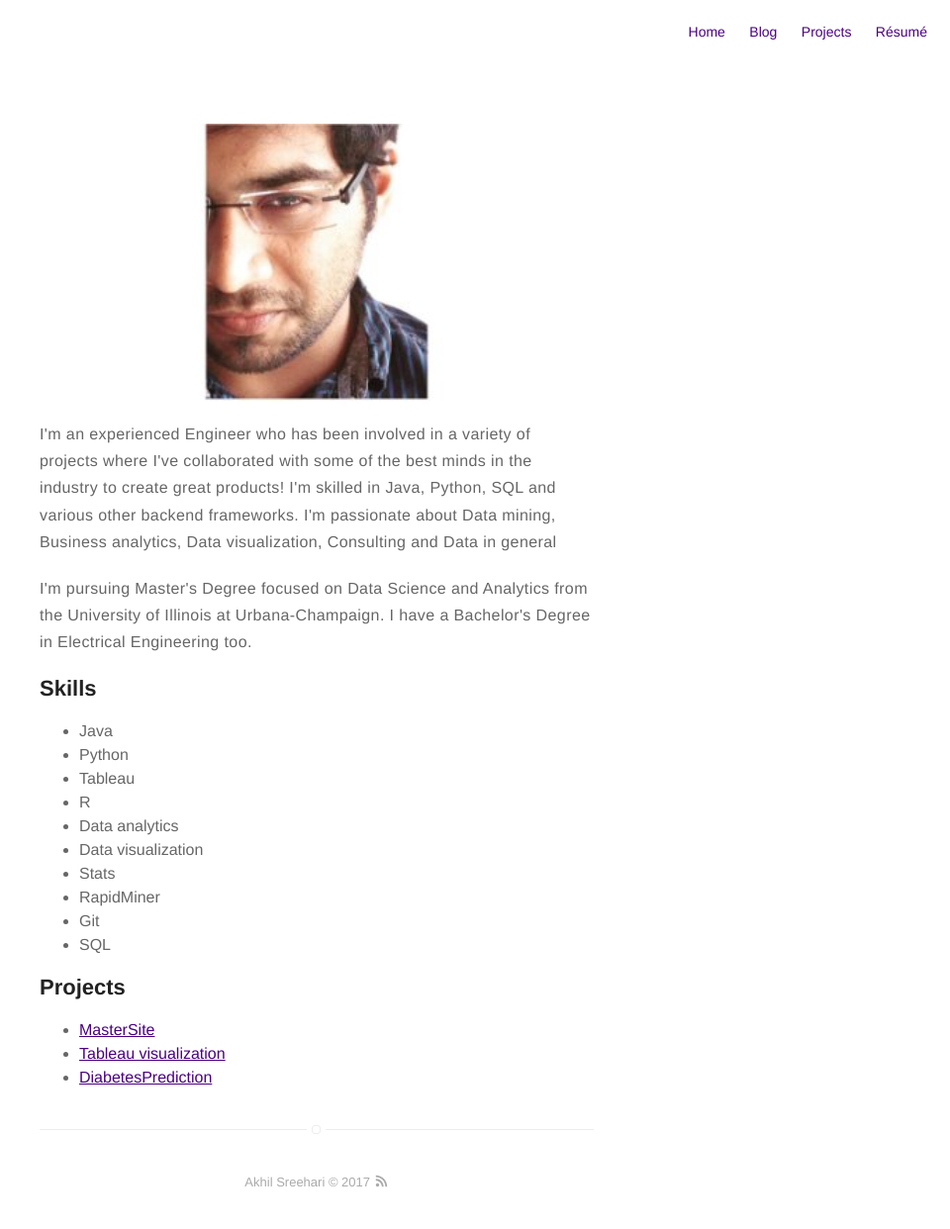
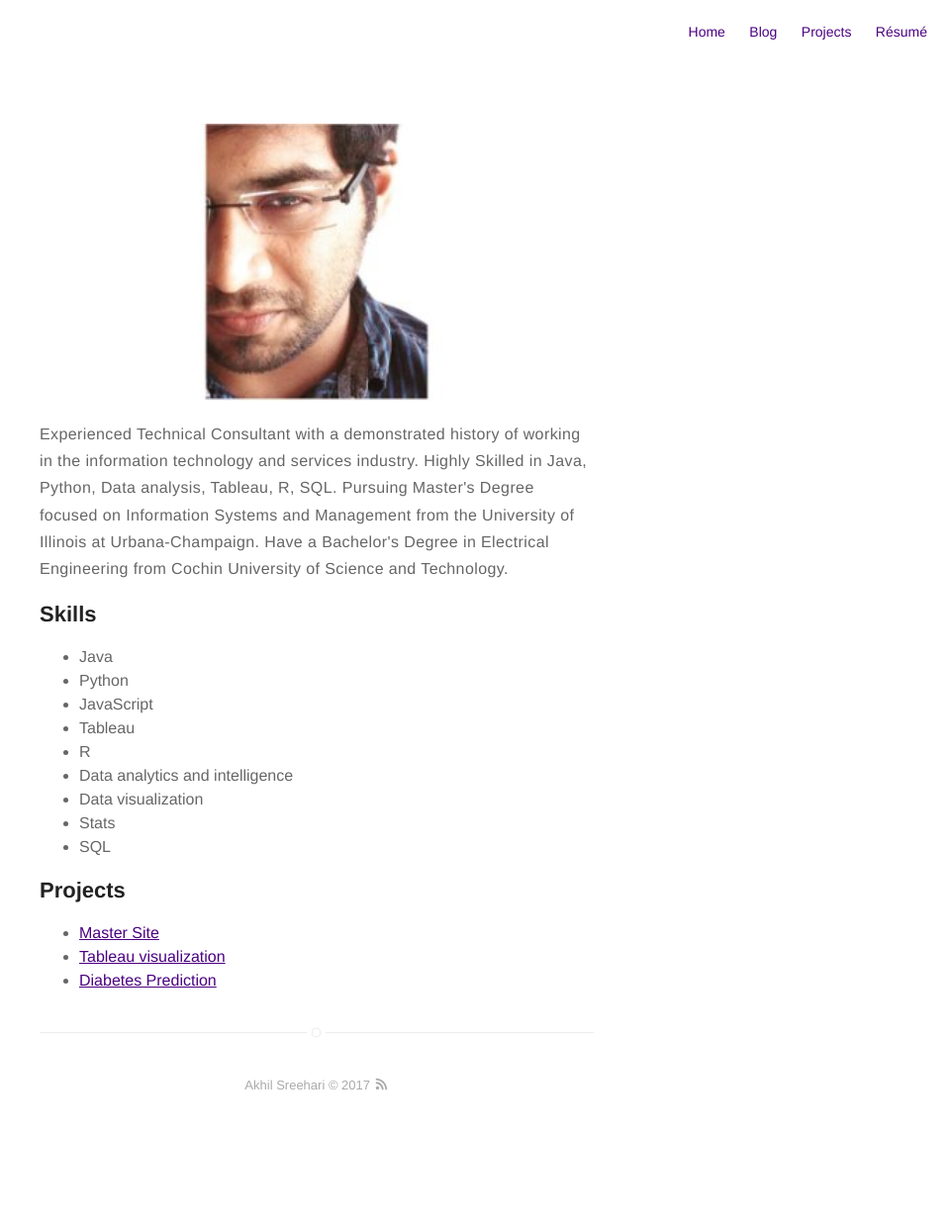
Before and after one commit to akhil-sreehari/master-site, a Jekyll site: the page built from about.md, in a window 1280 px wide. Shown: the whole page at 99% size, without its empty margins (320-1280 px from the left). Built offline with Jekyll 4.4.1, drawn with Linux system fonts in a browser that asks for light colours; after the commit the page ends 1144 px from its top, so only the background shows below that.

Commit message:
CleaningUp

```diff
--- a/_config.yml
+++ b/_config.yml
@@ -1,6 +1,6 @@
 # main text of home
 name: Akhil Sreehari
-bio: A Man who likes to expore tech
+bio: A Ninja in Pyjama 8-)
 
 # twitter summary info
 description: A blog about technology and stuff related
@@ -54,7 +54,7 @@ email: akhilssmec@gmail.com
 authors:
     Akhil:
         name: Akhil Sreehari
-        bio: The man who loves tech
+        bio: A Ninja in Pyjama 8-)
         external-image: false
         picture: assets/images/akhil.jpg
         # twitter: johndoe
--- a/about.md
+++ b/about.md
@@ -4,29 +4,26 @@ layout: page
 ---
 ![Profile Image]({{ site.url }}/{{ site.picture }})
 
-<p>I'm an experienced Engineer who has been involved in a variety of projects where I've collaborated with some of the best minds in the industry to create great products! I'm skilled in Java, Python, SQL and various other backend frameworks. I'm passionate about Data mining, Business analytics, Data visualization, Consulting and Data in general </p>
-
-<p>I'm pursuing Master's Degree focused on Data Science and Analytics from the University of Illinois at Urbana-Champaign. I have a Bachelor's Degree in Electrical Engineering too.</p>
+<p>Experienced Technical Consultant with a demonstrated history of working in the information technology and services industry. Highly Skilled in Java, Python, Data analysis, Tableau, R, SQL. Pursuing Master's Degree focused on Information Systems and Management from the University of Illinois at Urbana-Champaign. Have a Bachelor's Degree in Electrical Engineering from Cochin University of Science and Technology.</p>
 
 <h2>Skills</h2>
 
 <ul class="skill-list">
 	<li>Java</li>
 	<li>Python</li>
+	<li>JavaScript</li>
 	<li>Tableau</li>
 	<li>R</li>
-	<li>Data analytics</li>
+	<li>Data analytics and intelligence</li>
 	<li>Data visualization</li>
 	<li>Stats</li>
-	<li>RapidMiner</li>
-	<li>Git</li>
 	<li>SQL</li>
 </ul>
 
 <h2>Projects</h2>
 
 <ul>
-	<li><a href="https://github.com/akhil-sreehari/master-site">MasterSite</a></li>
+	<li><a href="https://github.com/akhil-sreehari/master-site">Master Site</a></li>
 	<li><a href="https://github.com/akhil-sreehari/StatesStoreProfitabilityViz">Tableau visualization</a></li>
-	<li><a href="https://github.com/akhil-sreehari/DiabetesPrediction">DiabetesPrediction</a></li>
+	<li><a href="https://github.com/akhil-sreehari/DiabetesPrediction">Diabetes Prediction</a></li>
 </ul>
```
Also changed, not shown: README.md (deleted), 1 other file.
